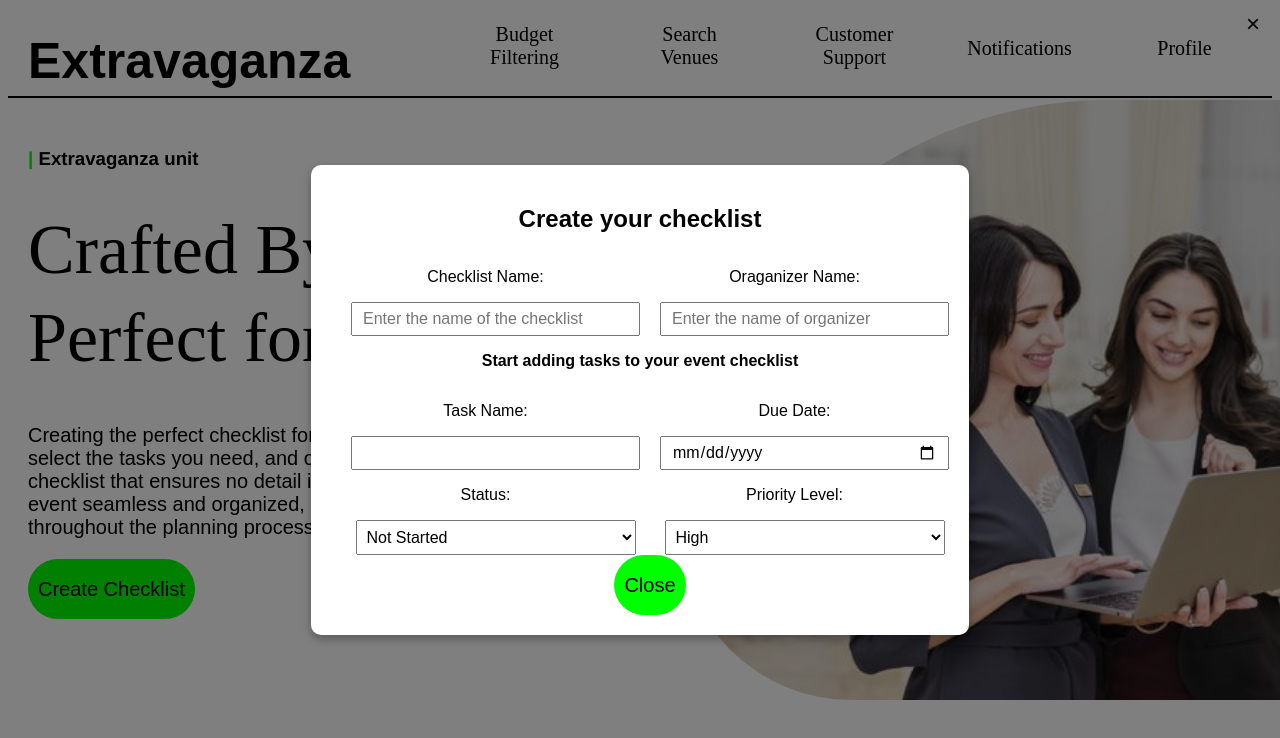
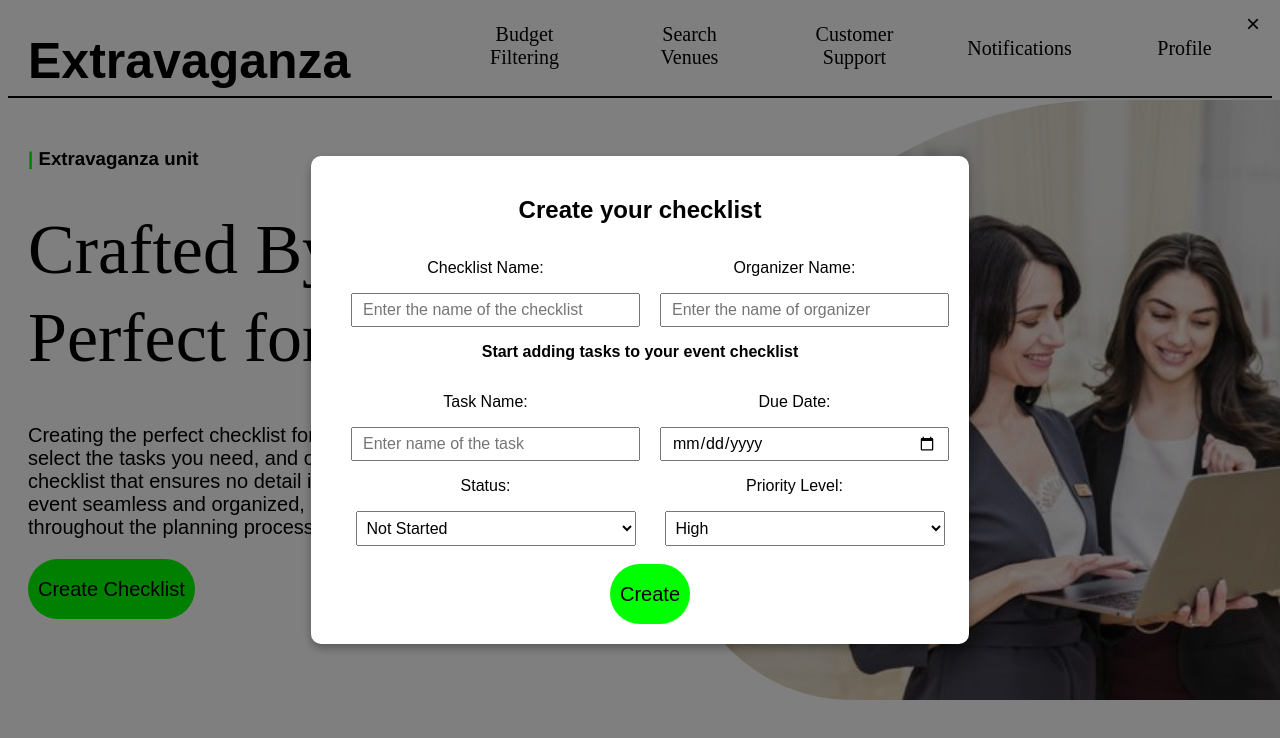
Before and after one commit to udanilokuhetti92/EventExtravaganza-Frontend, a React (Vite) app: page / in a window 1280 px wide. Both pictures are taken after a click on the button "Create Checklist". Shown: the top 738 px of the page. Built offline with nearby package versions, Linux system fonts and the light colour scheme.

Commit message:
feat: Added preview section

```diff
--- a/src/checklist/checklist.css
+++ b/src/checklist/checklist.css
@@ -20,6 +20,20 @@
     font-size: 20px;
     padding: 10px;
     border-radius: 40px;
+    background-color: rgb(0, 255, 0);
+    border: none;
+    cursor: pointer;
+    font-family: 'Poppins', sans-serif;
+
+}
+
+.button2{
+    height: 60px;
+    width: auto;
+    margin-left: 20px;
+    font-size: 20px;
+    padding: 10px;
+    border-radius: 30px;
     background-color: rgb(0, 255, 0);
     border: none;
     cursor: pointer;
@@ -82,3 +96,27 @@ select{
     font-size: 16px;
     font-family: 'Poppins', sans-serif;
 }
+
+.preview-section {
+    margin-top: 20px;
+    padding: 15px;
+    border: 1px solid #ccc; /* Light gray border */
+    border-radius: 8px; /* Rounded corners */
+    background-color: #f9f9f9; /* Light background color */
+    box-shadow: 0 2px 5px rgba(0, 0, 0, 0.1); /* Subtle shadow */
+    font-family: 'Poppins', sans-serif; /* Consistent font */
+}
+
+.preview-section h3 {
+    margin-bottom: 10px;
+    color: #333; /* Darker text color for the heading */
+}
+
+.preview-section p {
+    margin: 5px 0; /* Space between paragraphs */
+    color: #555; /* Slightly lighter text color for the content */
+}
+
+.preview-section strong {
+    color: #000; /* Bold text color */
+}
--- a/src/checklist/checklist.jsx
+++ b/src/checklist/checklist.jsx
@@ -1,23 +1,47 @@
-import React , { useState } from 'react'
-import Navigation from '../components/navigation/navigation'
-import '../budget_filtering/budget_filtering.css'
-import '../checklist/checklist.css'
+import React, { useState } from 'react';
+import Navigation from '../components/navigation/navigation';
+import '../budget_filtering/budget_filtering.css';
+import '../checklist/checklist.css';
 
-export default function checklist() {
-  const [isPopupOpen , setIsPopupOpen] = useState(false);
+export default function Checklist() {
+  const [isPopupOpen, setIsPopupOpen] = useState(false);
+  const [isPreviewOpen, setIsPreviewOpen] = useState(false);
+  const [checklistName, setChecklistName] = useState('');
+  const [organizerName, setOrganizerName] = useState('');
+  const [taskName, setTaskName] = useState('');
+  const [taskStatus, setTaskStatus] = useState('Not Started');
+  const [dueDate, setDueDate] = useState('');
+  const [priorityLevel, setPriorityLevel] = useState('High');
 
   const openPopup = () => setIsPopupOpen(true);
-  const closePopup = () => setIsPopupOpen(false);
+  const closePopup = () => {
+    setChecklistName('');
+    setOrganizerName('');
+    setTaskName('');
+    setTaskStatus('Not Started');
+    setDueDate('');
+    setPriorityLevel('High');
+    setIsPopupOpen(false);
+  };
+
+  const openPreview = () => {
+    setIsPopupOpen(false); // Close the input popup
+    setIsPreviewOpen(true); // Open the preview popup
+  };
+
+  const closePreview = () => {
+    setIsPreviewOpen(false); // Close the preview popup
+  };
 
   return (
     <div>
       <Navigation />
 
       <h3 className='h3'><span className='green-pipe'>|</span> Extravaganza unit</h3>
-      <p className='p1'>Crafted By Event Planners.<br/>Perfect for Seamless <span className="box-text">Checklists</span></p>
+      <p className='p1'>Crafted By Event Planners.<br />Perfect for Seamless <span className="box-text">Checklists</span></p>
 
       <p className='p2'>
-        Creating the perfect checklist for your event has never been easier! Simply <br/>
+        Creating the perfect checklist for your event has never been easier! Simply <br />
         select the tasks you need, and our system will instantly generate a tailored <br />
         checklist that ensures no detail is missed. This feature makes planning your <br />
         event seamless and organized, allowing you to stay on track and stress-free <br />
@@ -28,7 +52,7 @@ export default function checklist() {
 
       <button className='button1' onClick={openPopup}>Create Checklist</button>
 
-      {/* Popup Window */}
+      {/* Input Popup Window */}
       {isPopupOpen && (
         <div className='popup'>
           <div className='popup-content'>
@@ -37,37 +61,87 @@ export default function checklist() {
             <form>
               <div className='left-col'>
                 <p>Checklist Name:</p>
-                <input className='input1' type='text' placeholder='Enter the name of the checklist'/>
+                <input
+                  className='input1'
+                  type='text'
+                  placeholder='Enter the name of the checklist'
+                  value={checklistName}
+                  onChange={(e) => setChecklistName(e.target.value)}
+                />
               </div>
               <div className='right-col'>
-                <p>Oraganizer Name:</p>
-                <input className='input1' type='text' placeholder='Enter the name of organizer'/>
+                <p>Organizer Name:</p>
+                <input
+                  className='input1'
+                  type='text'
+                  placeholder='Enter the name of organizer'
+                  value={organizerName}
+                  onChange={(e) => setOrganizerName(e.target.value)}
+                />
               </div>
             </form>
             <p><b>Start adding tasks to your event checklist</b></p>
             <form>
               <div className='left-col'>
                 <p>Task Name:</p>
-                <input className='input1' type='text'/>
+                <input
+                  className='input1'
+                  type='text'
+                  placeholder='Enter name of the task'
+                  value={taskName}
+                  onChange={(e) => setTaskName(e.target.value)}
+                />
                 <p>Status:</p>
-                <select id='status'>
-                  <option value='Not Started' selected>Not Started</option>
+                <select
+                  id='status'
+                  value={taskStatus}
+                  onChange={(e) => setTaskStatus(e.target.value)}
+                >
+                  <option value='Not Started'>Not Started</option>
                   <option value='Pending'>Pending</option>
                   <option value='Completed'>Complete</option>
                 </select>
               </div>
               <div className='right-col'>
                 <p>Due Date:</p>
-                <input type='Date' className='input1' />
+                <input
+                  type='date'
+                  className='input1'
+                  value={dueDate}
+                  onChange={(e) => setDueDate(e.target.value)}
+                />
                 <p>Priority Level:</p>
-                <select id='priority'>
-                  <option value='High' selected>High</option>
+                <select
+                  id='priority'
+                  value={priorityLevel}
+                  onChange={(e) => setPriorityLevel(e.target.value)}
+                >
+                  <option value='High'>High</option>
                   <option value='Medium'>Medium</option>
                   <option value='Low'>Low</option>
                 </select>
               </div>
-            </form>
-            <button className='button1' onClick={closePopup}>Close</button>
+            </form><br />
+            <button className='button2' onClick={openPreview}>Create</button>
+          </div>
+        </div>
+      )}
+
+      {/* Preview Popup Window */}
+      {isPreviewOpen && (
+        <div className='popup'>
+          <div className='popup-content'>
+            <span className='close-btn' onClick={closePreview}>&times;</span>
+            <h2>Checklist Preview</h2>
+            <div className='preview-section'>
+              <h3>Preview</h3>
+              <p><strong>Checklist Name:</strong> {checklistName}</p>
+              <p><strong>Organizer Name:</strong> {organizerName}</p>
+              <p><strong>Task Name:</strong> {taskName}</p>
+              <p><strong>Status:</strong> {taskStatus}</p>
+              <p><strong>Due Date:</strong> {dueDate}</p>
+              <p><strong>Priority Level:</strong> {priorityLevel}</p>
+            </div>
           </div>
         </div>
       )}
```
